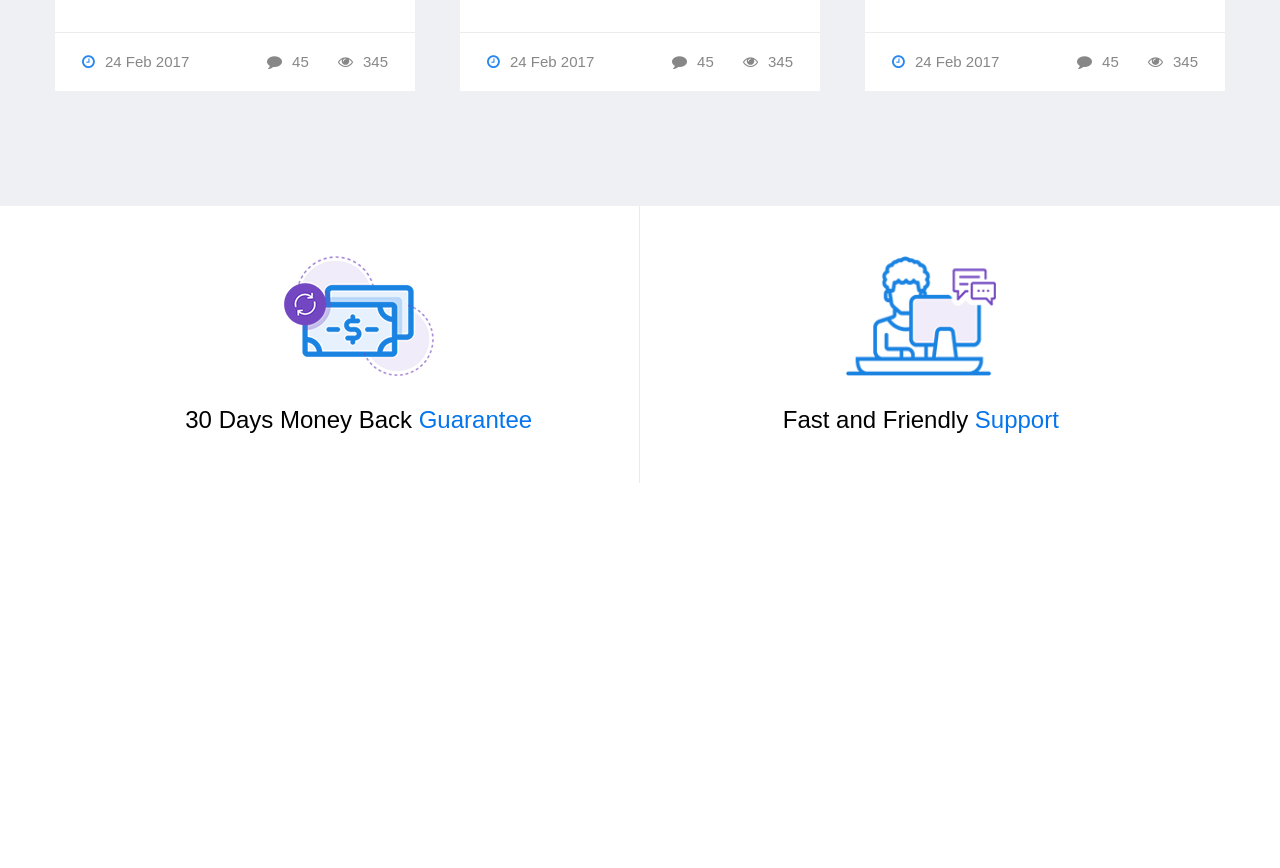
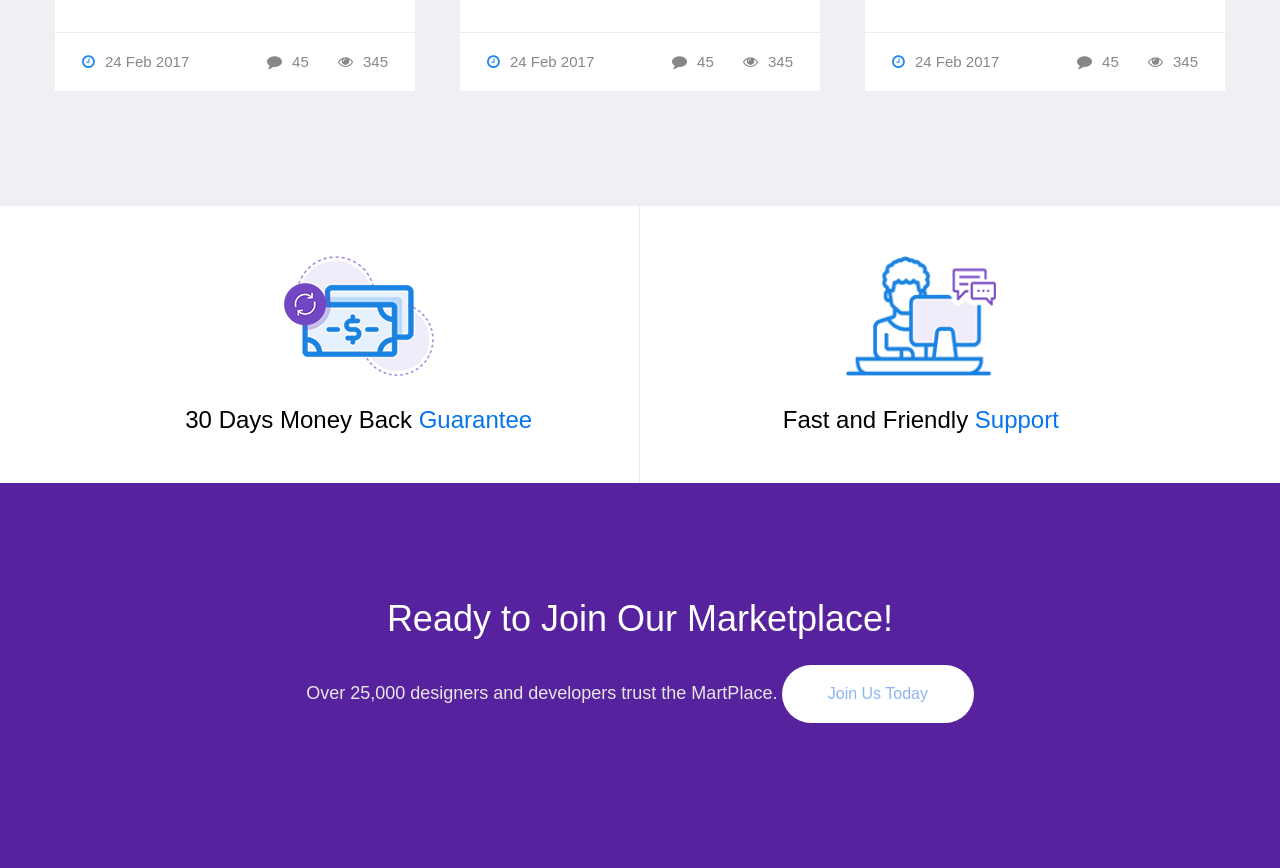
Before and after one commit to ShabanovEvgeniy/martplace, a website: page app/index.html in a window 1280 px wide. Shown: the part 8990-9858 px from the top of the page. Before the commit the page ends 9473 px from the top, so only its background shows below. Drawn offline with nearby package versions, Linux system fonts and the light colour scheme.

Commit message:
edded section cooperation

```diff
--- a/app/index.html
+++ b/app/index.html
@@ -1502,7 +1502,7 @@
                 </div>
             </section>
             <!-- /.news -->
-
+            <!-- privilege start -->
             <section class="privilege">
                 <div class="contanier">
                     <div class="privilege__inner">
@@ -1527,6 +1527,24 @@
                     </div>
                 </div>
             </section>
+            <!-- privilege end -->
+            <!-- cooperation start -->
+            <section class="cooperation">
+                <div class="contanier">
+                    <div class="cooperation__inner">
+                        <div class="cooperation__inner-item cooperation-card">
+                            <h3 class="cooperation-card__title">
+                                Ready to Join Our Marketplace!
+                            </h3>
+                            <span class="cooperation-card__subtitle">
+                                Over 25,000 designers and developers trust the MartPlace.
+                            </span>
+                            <a class="cooperation-card__link" href="#">Join Us Today</a>
+                        </div>
+                    </div>
+                </div>
+            </section>
+            <!-- cooperation end -->
 
 
 
--- a/app/scss/style.scss
+++ b/app/scss/style.scss
@@ -1084,3 +1084,45 @@ justify-content: space-between;
         color:#0674ec;
     }
 }
+
+// ------------privilege end-------------\\
+
+// ------------cooperation start---------------\\
+
+.cooperation{
+    background-color: #57229d;
+    color: #fff;
+    padding: 115px 0;
+
+    &__inner{
+        display: flex;
+        align-items: center;
+        justify-content: center;
+    }
+}
+
+.cooperation-card{
+    text-align: center;
+
+    &__title{
+        margin-bottom: 25px;
+        font-size: 36px;
+        @include regular;
+
+    }
+
+    span{
+        display: inline-block;
+        font-size: 18px;
+        margin-bottom: 50px;
+        color: #e7e7e7;
+    }
+
+    .cooperation-card__link{
+        padding: 20px;
+        width: 192px;
+        background-color: #fff;
+        border-radius: 30px;
+        color: #8eb4f4;
+    }
+}
```
Also changed, not shown: app/css/style.min.css.
